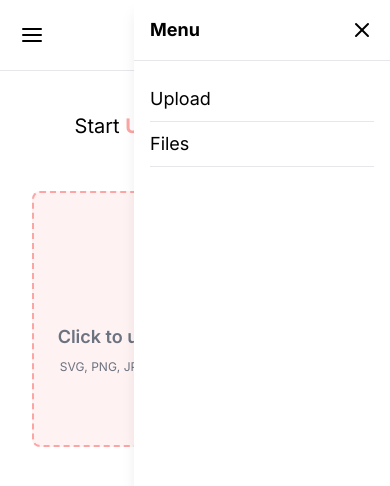
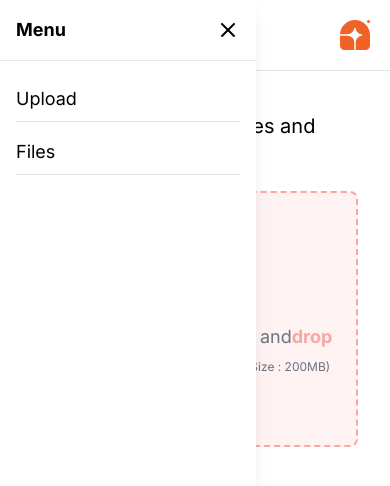
Before and after one commit to emmanueldonkor/file-drive, a Next.js app: page /upload in a window 390 px wide. Both pictures are taken after a click on the icon 32 px from the left and 35 px from the top of the page. Shown: the top 486 px of the page. Built offline with nearby package versions, Linux system fonts and the light colour scheme; no server answers.

Commit message:
fixed menu navigation

```diff
--- a/app/(dashboard)/_components/TopHeader.tsx
+++ b/app/(dashboard)/_components/TopHeader.tsx
@@ -1,4 +1,5 @@
 'use client'
+
 import { useState } from 'react';
 import { UserButton } from "@clerk/nextjs";
 import { AlignJustify, X } from "lucide-react";
@@ -30,7 +31,7 @@ export default function TopHeader() {
       </header>
 
       {isMenuOpen && (
-        <div className="fixed top-0 right-0 w-64 h-full bg-white shadow-lg md:hidden z-50">
+        <div className={`fixed top-0 left-0 w-64 h-full bg-white shadow-lg md:hidden z-50 transition-transform ${isMenuOpen ? 'translate-x-0' : '-translate-x-full'}`}>
           <div className="flex items-center justify-between p-4 border-b">
             <span className="text-lg font-bold">Menu</span>
             <X
@@ -39,11 +40,11 @@ export default function TopHeader() {
               size={24}
             />
           </div>
-          <nav className="flex flex-col p-4">
-            <Link href="/upload" passHref className="py-2 border-b text-lg block cursor-pointer">
+          <nav className="flex flex-col p-4 space-y-2">
+            <Link href="/upload" passHref className="py-2 border-b text-lg block cursor-pointer hover:bg-gray-100 transition-colors">
               Upload
             </Link>
-            <Link href="/files" passHref className="py-2 border-b text-lg block cursor-pointer">
+            <Link href="/files" passHref className="py-2 border-b text-lg block cursor-pointer hover:bg-gray-100 transition-colors">
               Files
             </Link>
           </nav>
```
Lines whose indentation alone changed are shown as unchanged.
